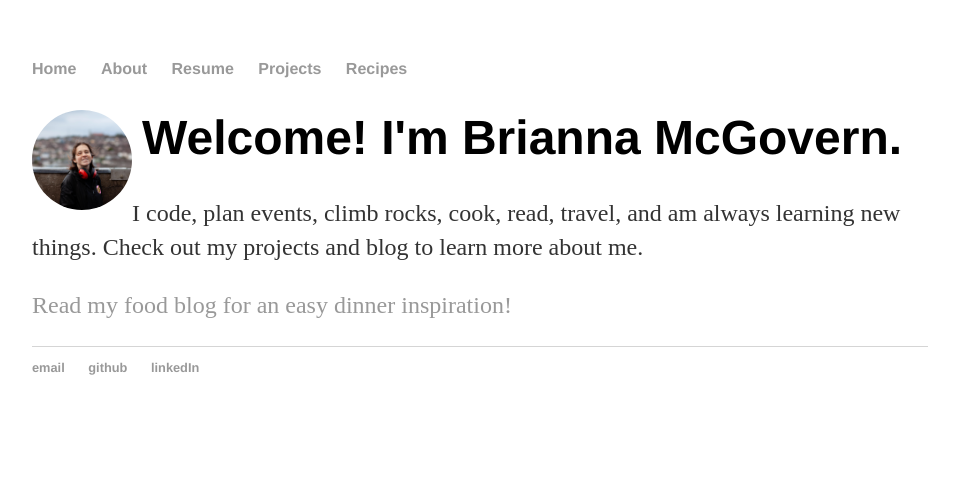
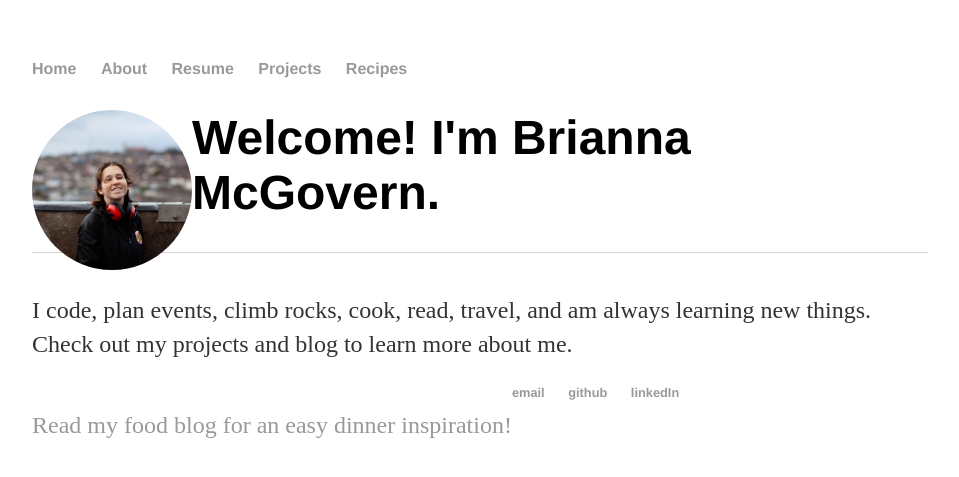
Before and after one commit to bmcgovern007/bmcgovern007.github.io, a Jekyll site: the page built from index.html, in a window 1280 px wide. Shown: the top 477 px of the page, without its empty margins (160-1119 px from the left). Built offline with Jekyll 4.4.1, drawn with Linux system fonts in a browser that asks for light colours.

Commit message:
Update main.css

```diff
--- a/css/main.css
+++ b/css/main.css
@@ -14,8 +14,8 @@ body {
 
 .img-crop {
     float: left;
-    width: 100px;
-    height: 100px;
+    width: 160px;
+    height: 160px;
 
     /*left-align: 50px;*/
     overflow: hidden;
@@ -24,8 +24,8 @@ body {
 
 img.profile {
     object-fit: cover;
-    height: 100px;
-    width: 100px;
+    height: 160px;
+    width: 160px;
 }
 
 nav ul, footer ul {
@@ -56,6 +56,7 @@ p {
     font-size: 1.5em;
     line-height: 1.4em;
     color: #333;
+    float: left;
 }
 footer {
     border-top: 1px solid #d5d5d5;
```
